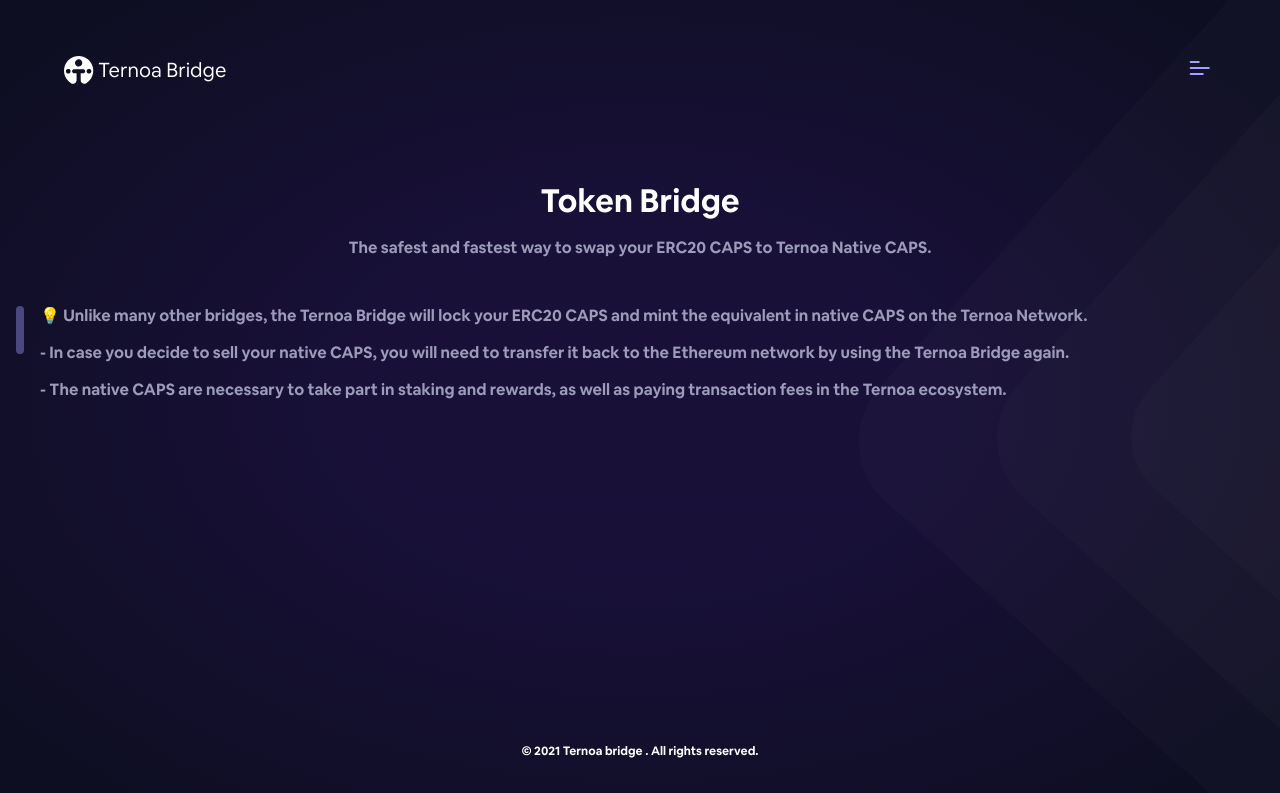
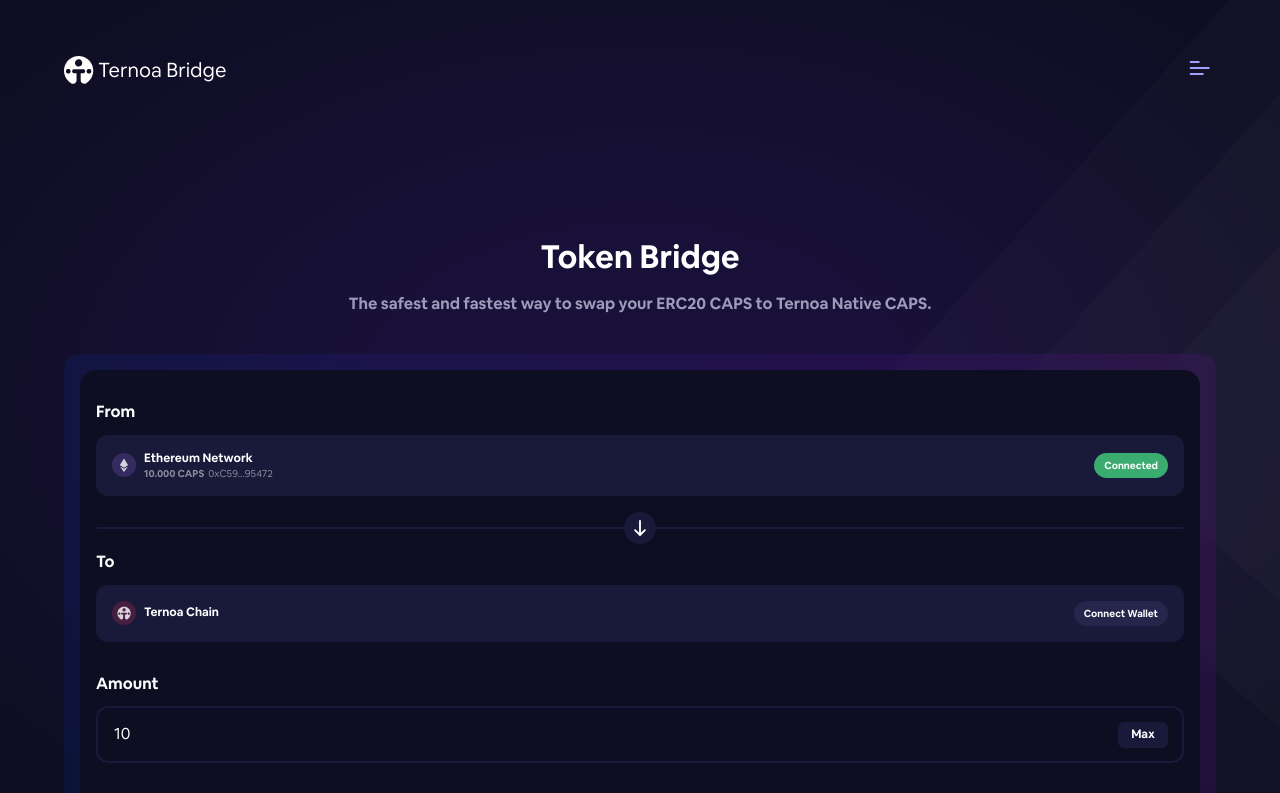
Before and after one commit to capsule-corp-ternoa/ternoa-bridge-front, a Next.js app: page / in a window 1280 px wide. Shown: the top 793 px of the page. Built offline with nearby package versions, Linux system fonts and the light colour scheme; no server answers.

Commit message:
feat: Homepage created

```diff
--- a/components/pages/Homepage/Homepage.module.scss
+++ b/components/pages/Homepage/Homepage.module.scss
@@ -17,6 +17,10 @@
   margin-top: 1.6rem;
   padding: 0 1.6rem;
   text-align: center;
+}
+
+.transfer {
+  margin-top: 4rem;
 }
 
 .documentation {
--- a/components/pages/Homepage/Homepage.tsx
+++ b/components/pages/Homepage/Homepage.tsx
@@ -1,16 +1,22 @@
 import React from 'react'
+
+import Transfer from 'components/base/Transfer'
 
 import styles from './Homepage.module.scss'
 
 const Homepage = () => (
-  <main>
+  <main className="container">
+    <div className="wrapper">
       <h1 className={styles.title}>Token Bridge</h1>
       <p className={styles.description}>The safest and fastest way to swap your ERC20 CAPS to Ternoa Native CAPS.</p>
+      <div className={styles.transfer}>
+        <Transfer />
+      </div>
       <div className={styles.documentation}>
         <div className={styles.indicator} />
         <p className={styles.insight}>
-        💡 Unlike many other bridges, the Ternoa Bridge will lock your ERC20 CAPS and mint the equivalent in native CAPS
-        on the Ternoa Network.
+          💡 Unlike many other bridges, the Ternoa Bridge will lock your ERC20 CAPS and mint the equivalent in native
+          CAPS on the Ternoa Network.
         </p>
         <p className={styles.insight}>
           - In case you decide to sell your native CAPS, you will need to transfer it back to the Ethereum network by
@@ -21,6 +27,7 @@ const Homepage = () => (
           Ternoa ecosystem.
         </p>
       </div>
+    </div>
   </main>
 )
 
```
Lines whose indentation alone changed are shown as unchanged.
